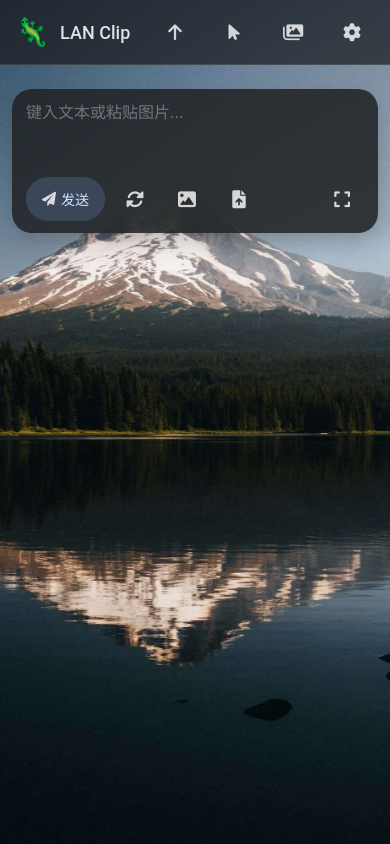
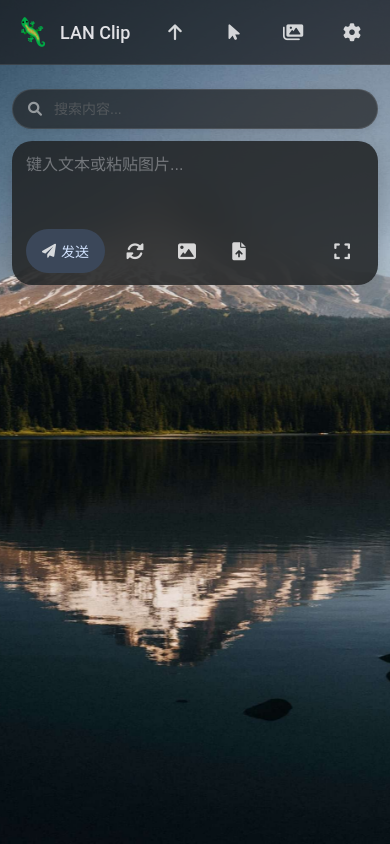
Before and after one commit to cornradio/Lan-clip, a Flask app: page / in a window 390 px wide. Run offline with Flask 3, Linux system fonts and the light colour scheme; some libraries are stand-ins or nearby versions.

Commit message:
搜索框修复

```diff
--- a/static/main.js
+++ b/static/main.js
@@ -412,7 +412,16 @@ async function refreshCards(showOldArg = null) {
 
 // 快速筛选功能
 function filterCards() {
-    const query = (document.getElementById('search-input')?.value || '').toLowerCase();
+    // 获取当前可见的搜索框（可能是桌面端的或者是手机端的）
+    const searchInputs = document.querySelectorAll('.search-input');
+    let activeInput = null;
+    for (let input of searchInputs) {
+        if (input.offsetParent !== null) {
+            activeInput = input;
+            break;
+        }
+    }
+    const query = (activeInput?.value || '').toLowerCase();
     const cards = document.querySelectorAll('.card-wrapper');
 
     cards.forEach(card => {
--- a/static/style.css
+++ b/static/style.css
@@ -628,19 +628,23 @@ a:hover {
     flex: 1;
     max-width: 400px;
     position: relative;
-    display: flex;
+    display: flex !important;
     align-items: center;
-    background: rgba(128, 128, 128, 0.1);
+    background: var(--input-bg);
+    backdrop-filter: blur(15px);
+    -webkit-backdrop-filter: blur(15px);
     border-radius: 20px;
     padding: 0 15px;
-    height: 38px;
+    height: 40px;
     border: 1px solid var(--input-border);
-    transition: all 0.3s ease;
+    transition: all 0.3s cubic-bezier(0.4, 0, 0.2, 1);
+    box-shadow: 0 2px 8px rgba(0, 0, 0, 0.1);
 }
 
 .search-container:focus-within {
-    background: rgba(128, 128, 128, 0.15);
-    border-color: rgba(128, 128, 128, 0.3);
+    background: var(--txtbg-color);
+    border-color: rgba(255, 255, 255, 0.2);
+    box-shadow: 0 4px 12px rgba(0, 0, 0, 0.2);
     max-width: 500px;
 }
 
@@ -663,9 +667,21 @@ a:hover {
     opacity: 0.5;
 }
 
+.mobile-only {
+    display: none !important;
+}
+
 @media (max-width: 600px) {
-    .search-container {
-        display: none;
+    .desktop-only {
+        display: none !important;
+    }
+
+    .mobile-only {
+        display: flex !important;
+        max-width: 100%;
+        margin-bottom: 12px;
+        width: 100%;
+        box-sizing: border-box;
     }
 }
 
--- a/templates/index.html
+++ b/templates/index.html
@@ -62,9 +62,9 @@
                 </div>
                 <span class="title">LAN Clip</span>
             </div>
-            <div class="search-container">
+            <div class="search-container desktop-only">
                 <i class="fas fa-search"></i>
-                <input type="text" id="search-input" placeholder="搜索内容..." oninput="filterCards()">
+                <input type="text" class="search-input" placeholder="搜索内容..." oninput="filterCards()">
             </div>
             <div class="banner-right">
                 <button onclick="window.scrollTo({top: 0, behavior: 'smooth'})" class="icon-button"
@@ -107,6 +107,11 @@
         </div>
         <!-- 输入区域 -->
         <div class="input-form">
+            <!-- 手机端搜索框 -->
+            <div class="search-container mobile-only">
+                <i class="fas fa-search"></i>
+                <input type="text" class="search-input" placeholder="搜索内容..." oninput="filterCards()">
+            </div>
             <div class="input-container">
                 <textarea id="input-text" name="text" placeholder="键入文本或粘贴图片..."></textarea>
                 <div class="button-group">
```
